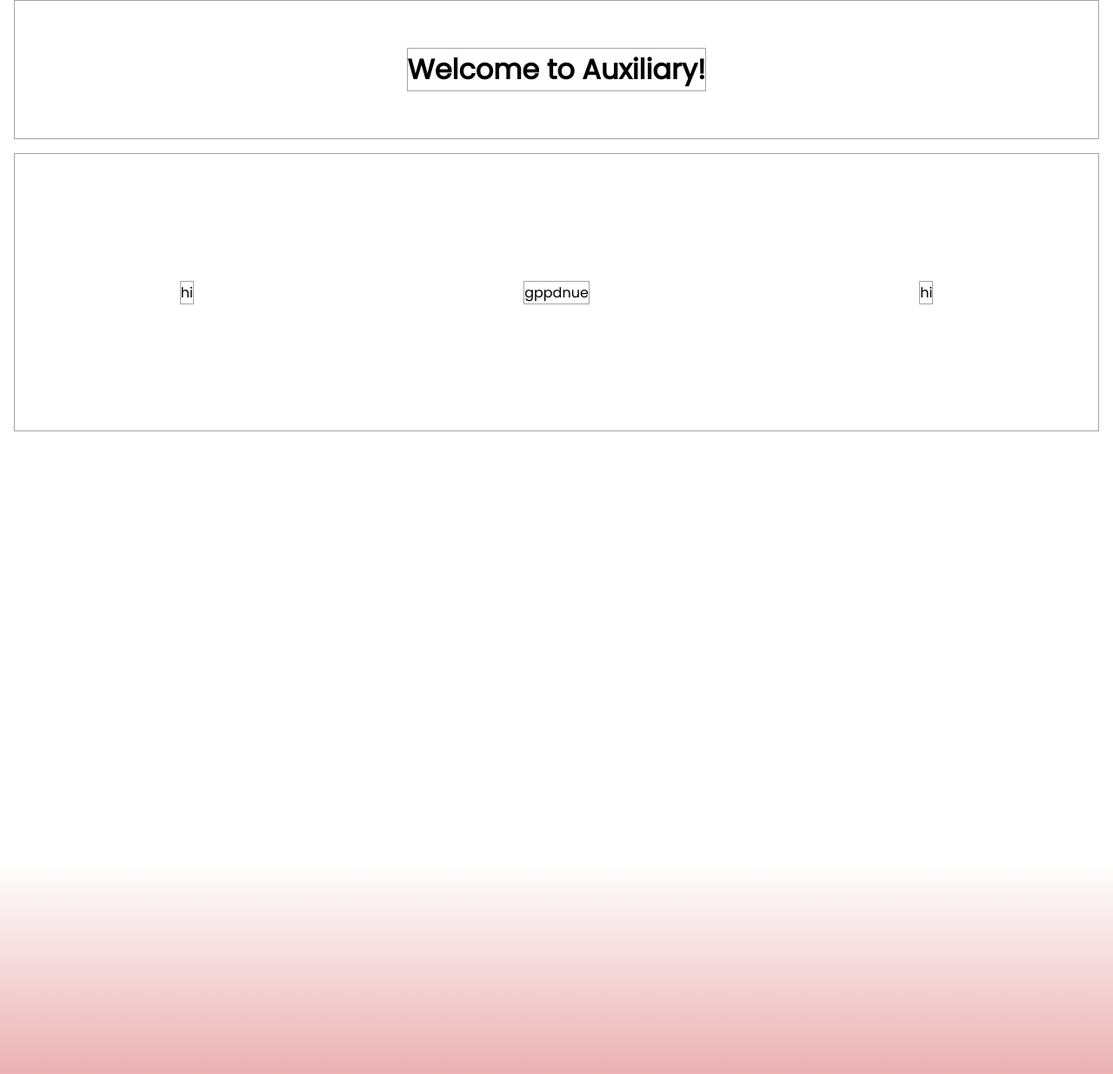
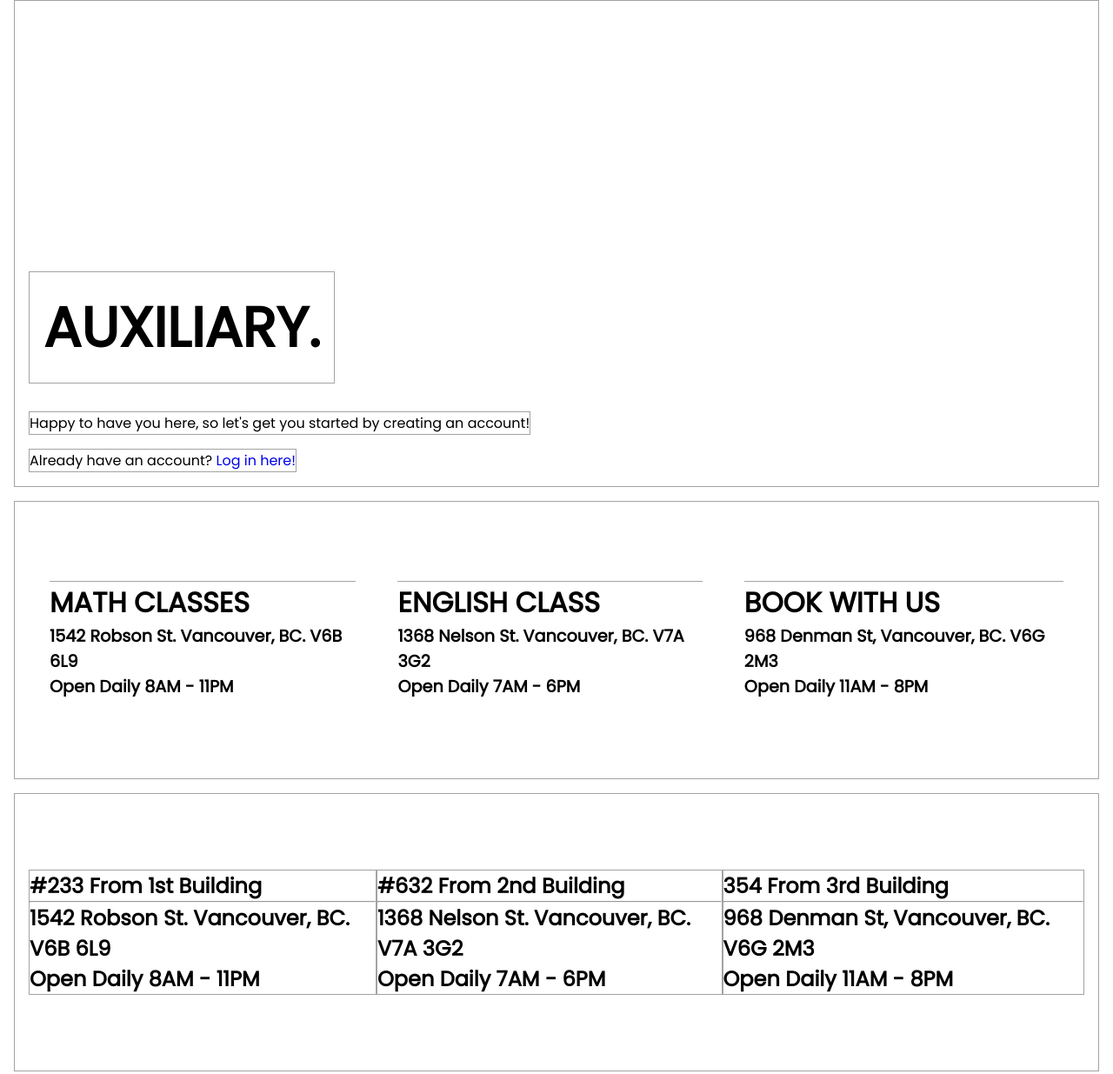
Before and after one commit to kaisNF/PO2-EMILY-KAIS-2, a plain HTML site: page home.html in a window 1280 px wide. Shown: the part 96-1331 px from the top of the page at 87% size. Drawn offline with Linux system fonts and the light colour scheme.

Commit message:
create more detailed layout for home html

```diff
--- a/css/home.css
+++ b/css/home.css
@@ -275,24 +275,41 @@ input:focus + .input-label {
 
 .container-1   {
     display:flex;
+    flex-wrap:wrap;
+    justify-content:flex-end;
     align-items:flex-start;
-    justify-content:center;
-    align-items:center;
     flex-direction: column;
+    margin-top:4rem;
+    padding:0rem;
+    //align-content:center;
+    height:70vh;
+    border:1px solid rgb(163, 163, 163);
     margin:1rem;
-    padding:0rem;
-    align-content:center;
-    height:20vh;
-    border:1px solid rgb(163, 163, 163);
+
+}
+
+.container-1 h1{
+    margin:1rem;
+    font-size:4rem;
+    font-weight:bold;
 }
 
 .container-1 .item-1    {
     border:1px solid rgb(163, 163, 163);
-    align-self:center;
+    margin:1rem;
 }
 
 .container-1 .item-2    {
     border:1px solid rgb(163, 163, 163);
+    margin:1rem;
+    margin-bottom:0.5rem;
+}
+
+.container-1 .item-3    {
+    border:1px solid rgb(163, 163, 163);
+    margin-top:0.5rem;
+    margin-left:1rem;
+    margin-bottom:1rem;
 }
 
 .container-2    {
@@ -303,17 +320,57 @@ input:focus + .input-label {
     height:40vh;
     border:1px solid rgb(163, 163, 163);
     margin:1rem;
+    padding:1rem;
+
+}
+
+.container-2 h2{
+    font-size:2rem;
+    font:bold;
 }
 
 
+.container-2 p{
+    font-size:1.2rem;
+}
+
 .container-2 .box1{
+  border-top:1px solid rgb(163, 163, 163);
+  margin:1.5rem;
+}
+
+.container-2 .box2{
+  border-top:1px solid rgb(163, 163, 163);
+    margin:1.5rem;
+}
+
+.container-2 .box3{
+  border-top:1px solid rgb(163, 163, 163);
+    margin:1.5rem;
+}
+
+
+.container-3    {
+    display:flex;
+    justify-content:space-around;
+    align-items:center;
+    flex-direction:row;
+    height:40vh;
+    border:1px solid rgb(163, 163, 163);
+    margin:1rem;
+    padding:1rem;
+
+}
+
+
+.container-3 .box1{
   border:1px solid rgb(163, 163, 163);
 }
 
-.container-2 .box2{
+.container-3 .box2{
   border:1px solid rgb(163, 163, 163);
 }
 
-.container-2 .box3{
+.container-3 .box3{
   border:1px solid rgb(163, 163, 163);
 }
--- a/home.html
+++ b/home.html
@@ -33,23 +33,59 @@
 
         <div class = "item-1">
         <h1>
-           Welcome to Auxiliary!
-            </h1>
-    </div>
+           AUXILIARY.
+        </h1>
+        </div>
+
+        <div class = "item-2">
+        <p> Happy to have you here, so let's get you started by creating an account!
+            </div>
+        <div class="item-3">
+                <p>Already have an account? <a href="login.html" class="login">Log in here!</a></p>
+        </div>
+
+
     </div>
 
 
     <div class = "container-2">
         <div class ="box1">
-            <p>hi<p>
+            <h2>MATH CLASSES<h2>
+            <p>1542 Robson St. Vancouver, BC. V6B 6L9<p>
+            <p>Open Daily 8AM - 11PM<p>
         </div>
         <div class ="box2">
-            <p>gppdnue<p>
+            <h2>ENGLISH CLASS<h2>
+            <p>1368 Nelson St. Vancouver, BC. V7A 3G2<p>
+            <p>Open Daily 7AM - 6PM<p>
         </div>
          <div class ="box3">
-            <p>hi<p>
+             <h2>BOOK WITH US<h2>
+            <p>968 Denman St, Vancouver, BC. V6G 2M3<p>
+            <p>Open Daily 11AM - 8PM<p>
+        </div>
         </div>
     </div>
+
+ <div class = "container-3">
+        <div class ="box1">
+            <h2>#233 From 1st Building<h2> <hr>
+            <p>1542 Robson St. Vancouver, BC. V6B 6L9<p>
+            <p>Open Daily 8AM - 11PM<p>
+        </div>
+        <div class ="box2">
+            <h2>#632 From 2nd Building<h2> <hr>
+            <p>1368 Nelson St. Vancouver, BC. V7A 3G2<p>
+            <p>Open Daily 7AM - 6PM<p>
+        </div>
+         <div class ="box3">
+             <h2>354 From 3rd Building<h2> <hr>
+            <p>968 Denman St, Vancouver, BC. V6G 2M3<p>
+            <p>Open Daily 11AM - 8PM<p>
+        </div>
+        </div>
+    </div>
+
     <!--
     <div class="container">
         <div id="left">
```
